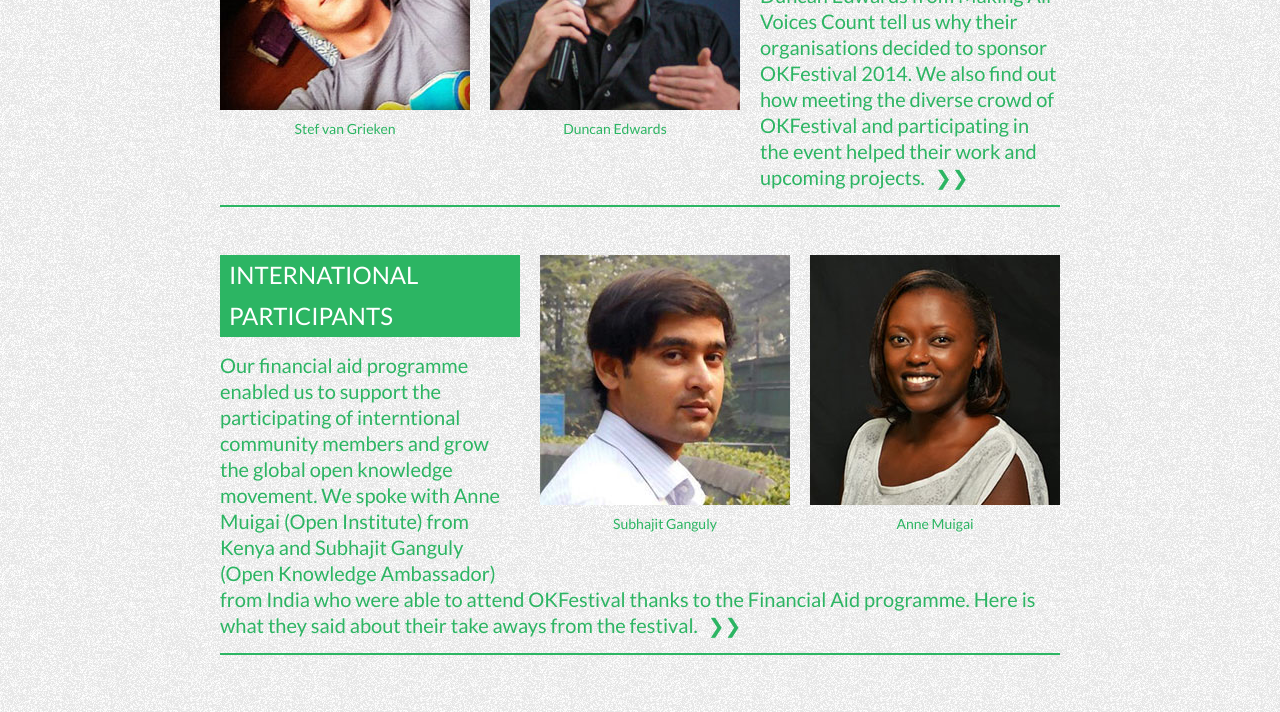
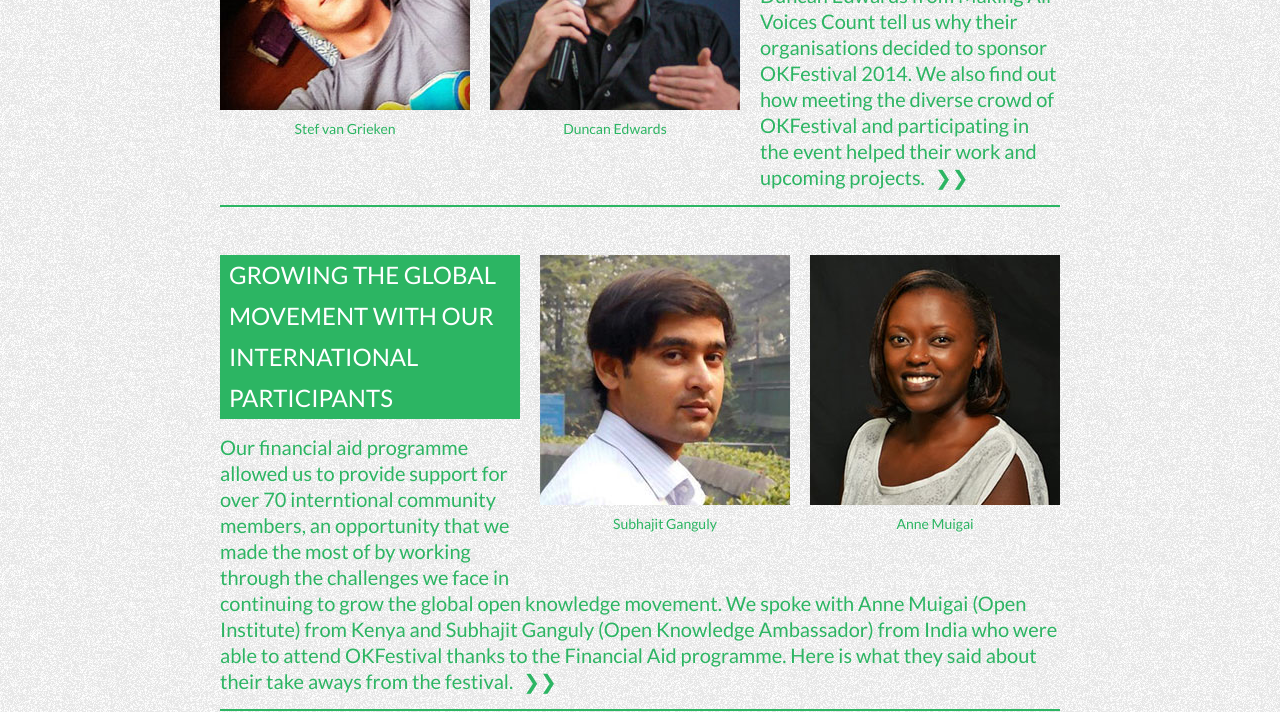
Before and after one commit to okfn/okfestival-public-report, a Jekyll site: the page built from pages/what-you-did/index.html, in a window 1280 px wide and 900 px high, scrolled down 2012 px, cut to the strip 0-712 px from the top of the window. Built offline with Jekyll 4.4.1, drawn with Linux system fonts in a browser that asks for light colours; some web fonts are replaced.

Commit message:
Update financial-aid.md

```diff
--- a/pages/what-you-did/financial-aid.md
+++ b/pages/what-you-did/financial-aid.md
@@ -14,12 +14,12 @@ gallery_item:
         -
           file: Subhajit_Ganguly.jpg
           alt: Subhajit Ganguly
-    caption_header: International Participants
-    caption: Our financial aid programme enabled us to support the participating of interntional community members and grow the global open knowledge movement. We spoke with Anne Muigai (Open Institute) from Kenya and Subhajit Ganguly (Open Knowledge Ambassador) from India who were able to attend OKFestival thanks to the Financial Aid programme. Here is what they said about their take aways from the festival.
+    caption_header: Growing the Global Movement with our International Participants
+    caption: Our financial aid programme allowed us to provide support for over 70 interntional community members, an opportunity that we made the most of by working through the challenges we face in continuing to grow the global open knowledge movement. We spoke with Anne Muigai (Open Institute) from Kenya and Subhajit Ganguly (Open Knowledge Ambassador) from India who were able to attend OKFestival thanks to the Financial Aid programme. Here is what they said about their take aways from the festival.
 
 ---
 
-## Financial Aid Programme: Covering any Distance to Grow the Global Movement
+## Financial Aid Programme: Growing the Global Open Knowledge Movement
 
 <span class="summary">We spoke with Anne from Kenya and Subhajit from India who were able to attend OKFestival thanks to the Financial Aid programme. Here is what they said about their take aways from the festival.</span>
 
```
Also changed, not shown: other parts of pages/what-you-did/financial-aid.md (+1 -1 lines).
